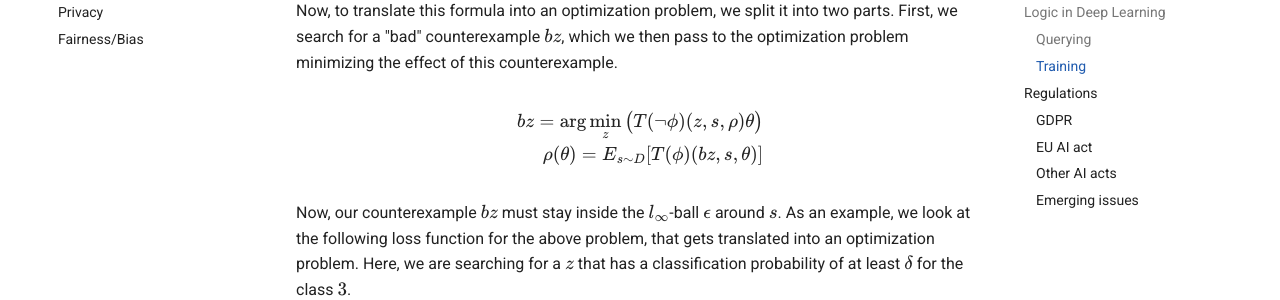
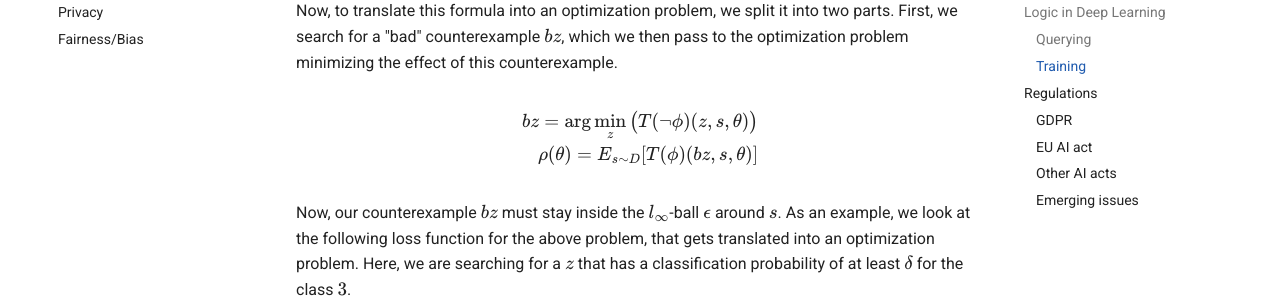
Before and after one commit to baeriswyln/eth-cs, an MkDocs documentation site: the page built from docs/data/rtai/index.md, in a window 1280 px wide and 900 px high, scrolled down 3016 px. Shown: the part 150-450 px from the top of the window. Built offline with MkDocs 1.6.1 and Material for MkDocs 9.7.7, drawn with Linux system fonts in a browser that asks for light colours; comment, search, counter and statistics services are not loaded.

Commit message:
:memo: rtai

```diff
--- a/docs/data/rtai/index.md
+++ b/docs/data/rtai/index.md
@@ -120,7 +120,7 @@ Now, to translate this formula into an optimization problem, we split it into tw
 counterexample $bz$, which we then pass to the optimization problem minimizing the effect of this counterexample.
 
 \begin{align}
-bz = \arg\min_z\big(T(\neg \phi)(z, s, \rho)\theta\big)\\
+bz = \arg\min_z\big(T(\neg \phi)(z, s, \theta)\big)\\
 \rho(\theta) = E_{s \sim D}[T(\phi)(bz, s, \theta)]
 \end{align}
 
```
Also changed, not shown: docs/data/rtai/fairness-bias.md (+1 -1 lines), docs/data/rtai/privacy.md (+1 -1 lines).
